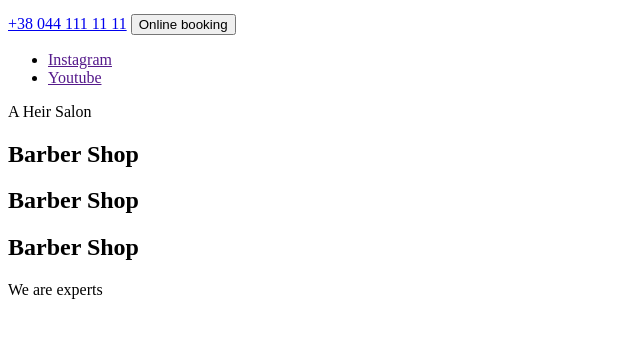
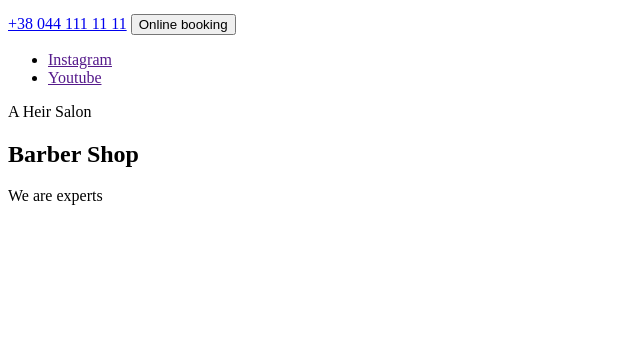
Before and after one commit to Gunin-Anton/fs-79, a plain HTML site: page index.html in a window 1280 px wide. Shown: the part 273-610 px from the top of the page, without its empty margins (0-640 px from the left). Drawn offline with Linux system fonts and the light colour scheme.

Commit message:
Update index.html

```diff
--- a/index.html
+++ b/index.html
@@ -38,8 +38,6 @@
         </ul>
         <p>A Heir Salon</p>
         <h1>Barber Shop</h1>
-        <h1>Barber Shop</h1>
-        <h1>Barber Shop</h1>
         <p>We are experts</p>
       </section>
     </main>
```
